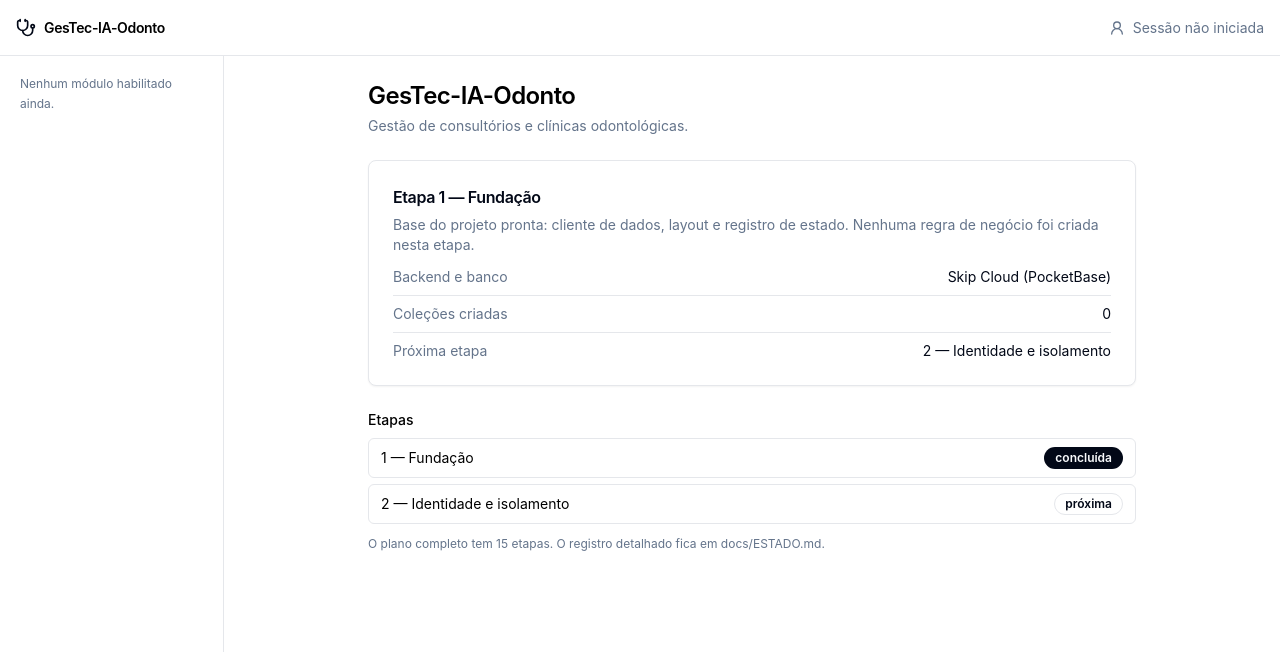
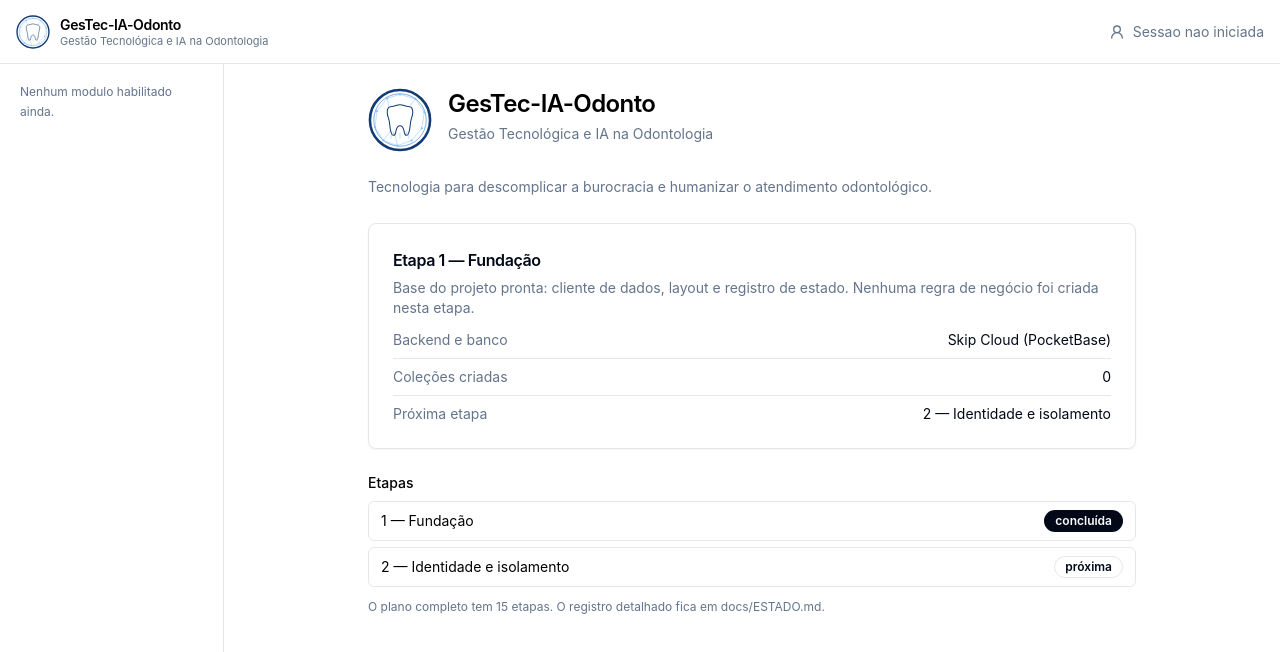
Before and after one commit to Ishii-Tecnologia/gestec-ia-odonto-m680auhc0, a React (Vite) app: page / in a window 1280 px wide. Shown: the top 652 px of the page. Built offline with nearby package versions, Linux system fonts and the light colour scheme.

Commit message:
Marca GesTec aplicada: logo vetorial, paleta, favicon e titulo

```diff
--- a/index.html
+++ b/index.html
@@ -1,13 +1,21 @@
 <!-- HTML template for the frontend react app: https://developer.mozilla.org/en-US/docs/Web/HTML -->
 <!doctype html>
-<html lang="en">
+<html lang="pt-BR">
   <head>
     <meta charset="UTF-8" />
     <meta name="viewport" content="width=device-width, initial-scale=1.0" />
-    <title>Um incrível projeto do Skip</title>
-    <meta name="description" content="Projeto gerado usando Skip (https://goskip.dev)" />
-    <meta name="author" content="Skip (https://goskip.dev)" />
-    <meta property="og:image" content="/og-image.png" />
+    <title>GesTec-IA-Odonto — Gestão Tecnológica e IA na Odontologia</title>
+    <meta
+      name="description"
+      content="Sistema de gestão para consultórios e clínicas odontológicas: agenda, prontuário, orçamento e financeiro."
+    />
+    <meta name="author" content="GesTec-IA-Odonto" />
+    <meta property="og:title" content="GesTec-IA-Odonto" />
+    <meta
+      property="og:description"
+      content="Tecnologia para descomplicar a burocracia e humanizar o atendimento odontológico."
+    />
+    <link rel="icon" type="image/svg+xml" href="/favicon.svg" />
   </head>
 
   <body>
--- a/src/components/Layout.tsx
+++ b/src/components/Layout.tsx
@@ -1,42 +1,47 @@
 /* Layout Component - estrutura raiz do GesTec-IA-Odonto
-   - Cabeçalho com identidade do produto e área de usuário
-   - Barra lateral de navegação (menu vazio nesta etapa: as rotas chegam junto
-     das etapas que criam as coleções correspondentes)
-   - O conteúdo das rotas é renderizado no Outlet */
+   - Cabecalho com a marca e area de usuario
+   - Barra lateral de navegacao (menu vazio nesta etapa: as rotas chegam junto
+     das etapas que criam as colecoes correspondentes)
+   - O conteudo das rotas e renderizado no Outlet */
 
 import { Outlet, NavLink } from 'react-router-dom'
-import { Stethoscope, UserRound } from 'lucide-react'
+import { UserRound } from 'lucide-react'
 import { cn } from '@/lib/utils'
+import { Logo } from '@/components/Logo'
+import { BRAND } from '@/lib/brand'
 
 interface NavItem {
   label: string
   to: string
 }
 
-// Etapa 1: menu vazio de propósito. Cada item entra na etapa que cria a
-// coleção e a permissão correspondente.
+// Etapa 1: menu vazio de proposito. Cada item entra na etapa que cria a
+// colecao e a permissao correspondente.
 const NAV_ITEMS: NavItem[] = []
 
 export default function Layout() {
   return (
     <div className="flex min-h-screen flex-col bg-background">
-      <header className="flex h-14 items-center justify-between border-b px-4">
-        <div className="flex items-center gap-2">
-          <Stethoscope className="h-5 w-5 text-primary" />
-          <span className="text-sm font-semibold tracking-tight">GesTec-IA-Odonto</span>
+      <header className="flex h-16 items-center justify-between border-b px-4">
+        <div className="flex items-center gap-2.5">
+          <Logo size={34} />
+          <div className="leading-tight">
+            <div className="text-sm font-semibold tracking-tight">{BRAND.nome}</div>
+            <div className="text-[11px] text-muted-foreground">{BRAND.descricao}</div>
+          </div>
         </div>
         <div className="flex items-center gap-2 text-sm text-muted-foreground">
           <UserRound className="h-4 w-4" />
-          <span>Sessão não iniciada</span>
+          <span>Sessao nao iniciada</span>
         </div>
       </header>
 
       <div className="flex flex-1">
         <aside className="hidden w-56 shrink-0 border-r p-3 md:block">
-          <nav className="flex flex-col gap-1" aria-label="Navegação principal">
+          <nav className="flex flex-col gap-1" aria-label="Navegacao principal">
             {NAV_ITEMS.length === 0 ? (
               <p className="px-2 py-1.5 text-xs leading-relaxed text-muted-foreground">
-                Nenhum módulo habilitado ainda.
+                Nenhum modulo habilitado ainda.
               </p>
             ) : (
               NAV_ITEMS.map((item) => (
--- /dev/null
+++ b/src/components/Logo.tsx
@@ -0,0 +1,107 @@
+/* Marca do GesTec-IA-Odonto em SVG.
+
+   Recriada em vetor a partir do logo original (dente branco dentro de anel
+   azul, com malha de nós e linhas de circuito). Vetor em vez de bitmap porque:
+   - e nitido em qualquer tamanho (favicon, cabecalho, impressao);
+   - pesa poucos KB;
+   - acompanha a paleta definida em src/lib/brand.ts.
+
+   O arquivo binario original continua sendo a referencia visual; este SVG
+   reproduz a mesma linguagem grafica em codigo. */
+
+import type { SVGProps } from 'react'
+
+interface Props extends SVGProps<SVGSVGElement> {
+  size?: number
+  /** 'colorido' usa o anel azul; 'branco' desenha tudo em branco (para fundo escuro) */
+  variante?: 'colorido' | 'branco'
+}
+
+const NOS: Array<[number, number]> = [
+  [50, 10],
+  [74, 17],
+  [88, 38],
+  [84, 63],
+  [68, 82],
+  [46, 90],
+  [24, 82],
+  [11, 61],
+  [14, 36],
+  [30, 16],
+]
+
+const LIGACOES: Array<[number, number]> = [
+  [0, 1],
+  [1, 2],
+  [2, 3],
+  [3, 4],
+  [4, 5],
+  [5, 6],
+  [6, 7],
+  [7, 8],
+  [8, 9],
+  [9, 0],
+  [9, 5],
+  [1, 6],
+]
+
+export function Logo({ size = 32, variante = 'colorido', ...props }: Props) {
+  const branco = variante === 'branco'
+  const anel = branco ? '#FFFFFF' : '#123B72'
+  const anelInterno = branco ? '#FFFFFF' : '#1E6FD9'
+  const malha = branco ? '#FFFFFF' : '#7FC4F5'
+
+  return (
+    <svg
+      viewBox="0 0 100 100"
+      width={size}
+      height={size}
+      role="img"
+      aria-label="GesTec-IA-Odonto"
+      {...props}
+    >
+      {/* anel externo */}
+      <circle cx="50" cy="50" r="47" fill="none" stroke={anel} strokeWidth="4" />
+      {/* anel interno */}
+      <circle
+        cx="50"
+        cy="50"
+        r="41"
+        fill="none"
+        stroke={anelInterno}
+        strokeWidth="1.2"
+        opacity="0.7"
+      />
+
+      {/* malha de conexao: ligacoes primeiro, nos depois */}
+      <g stroke={malha} strokeWidth="0.9" opacity="0.85">
+        {LIGACOES.map(([a, b], i) => (
+          <line key={i} x1={NOS[a][0]} y1={NOS[a][1]} x2={NOS[b][0]} y2={NOS[b][1]} />
+        ))}
+      </g>
+      <g fill={malha}>
+        {NOS.map(([x, y], i) => (
+          <circle key={i} cx={x} cy={y} r="1.7" />
+        ))}
+      </g>
+
+      {/* dente */}
+      <path
+        d="M50 26c-5 0-8 3-13 3-4 0-7 3-7 9 0 5 2 8 3 13 1 4 1 9 2 14 1 5 2 9 5 9 3 0 3-4 4-8 1-4 2-7 6-7s5 3 6 7c1 4 1 8 4 8 3 0 4-4 5-9 1-5 1-10 2-14 1-5 3-8 3-13 0-6-3-9-7-9-5 0-8-3-13-3z"
+        fill="#FFFFFF"
+        stroke={branco ? '#FFFFFF' : anel}
+        strokeWidth="1.6"
+        strokeLinejoin="round"
+      />
+
+      {/* linhas de circuito sob o dente */}
+      <g stroke={malha} strokeWidth="0.9" fill="none" opacity="0.9">
+        <path d="M40 68v5h-4v6" />
+        <path d="M50 70v9" />
+        <path d="M60 68v5h4v6" />
+      </g>
+    </svg>
+  )
+}
+
+export default Logo
--- /dev/null
+++ b/src/lib/brand.ts
@@ -0,0 +1,17 @@
+/* Identidade visual do GesTec-IA-Odonto */
+
+export const BRAND = {
+  nome: 'GesTec-IA-Odonto',
+  nomeCurto: 'GesTec',
+  descricao: 'Gestão Tecnológica e IA na Odontologia',
+  slogan: 'Tecnologia para descomplicar a burocracia e humanizar o atendimento odontológico.',
+} as const
+
+/* Paleta extraída do logo original */
+export const CORES = {
+  azulEscuro: '#123B72',
+  azul: '#1E6FD9',
+  azulClaro: '#7FC4F5',
+  verde: '#17A673',
+  roxo: '#7C5CD6',
+} as const
--- a/src/pages/Index.tsx
+++ b/src/pages/Index.tsx
@@ -1,12 +1,11 @@
 /* Home Page - pagina inicial do GesTec-IA-Odonto (Etapa 1: fundacao).
-   Sem funcionalidade de negocio: apenas identidade do produto e o estado atual
-   do projeto, para conferir que a base esta de pe. */
+   Identidade do produto e estado atual do projeto, para conferir que a base
+   esta de pe. Sem funcionalidade de negocio. */
 
 import { Card, CardContent, CardDescription, CardHeader, CardTitle } from '@/components/ui/card'
 import { Badge } from '@/components/ui/badge'
-
-const ETAPA_ATUAL = 1
-const ETAPA_TITULO = 'Fundação'
+import { Logo } from '@/components/Logo'
+import { BRAND } from '@/lib/brand'
 
 const ETAPAS = [
   { numero: 1, titulo: 'Fundação', concluida: true },
@@ -16,18 +15,19 @@ const ETAPAS = [
 const Index = () => {
   return (
     <div className="mx-auto max-w-3xl space-y-6">
-      <div className="space-y-1">
-        <h1 className="text-2xl font-semibold tracking-tight">GesTec-IA-Odonto</h1>
-        <p className="text-sm text-muted-foreground">
-          Gestão de consultórios e clínicas odontológicas.
-        </p>
+      <div className="flex items-start gap-4">
+        <Logo size={64} />
+        <div className="space-y-1">
+          <h1 className="text-2xl font-semibold tracking-tight">{BRAND.nome}</h1>
+          <p className="text-sm text-muted-foreground">{BRAND.descricao}</p>
+        </div>
       </div>
+
+      <p className="max-w-xl text-sm leading-relaxed text-muted-foreground">{BRAND.slogan}</p>
 
       <Card>
         <CardHeader className="pb-3">
-          <CardTitle className="text-base">
-            Etapa {ETAPA_ATUAL} &mdash; {ETAPA_TITULO}
-          </CardTitle>
+          <CardTitle className="text-base">Etapa 1 &mdash; Fundação</CardTitle>
           <CardDescription>
             Base do projeto pronta: cliente de dados, layout e registro de estado. Nenhuma regra de
             negócio foi criada nesta etapa.
```
Also changed, not shown: .skip.config.json, public/favicon.svg (added).
